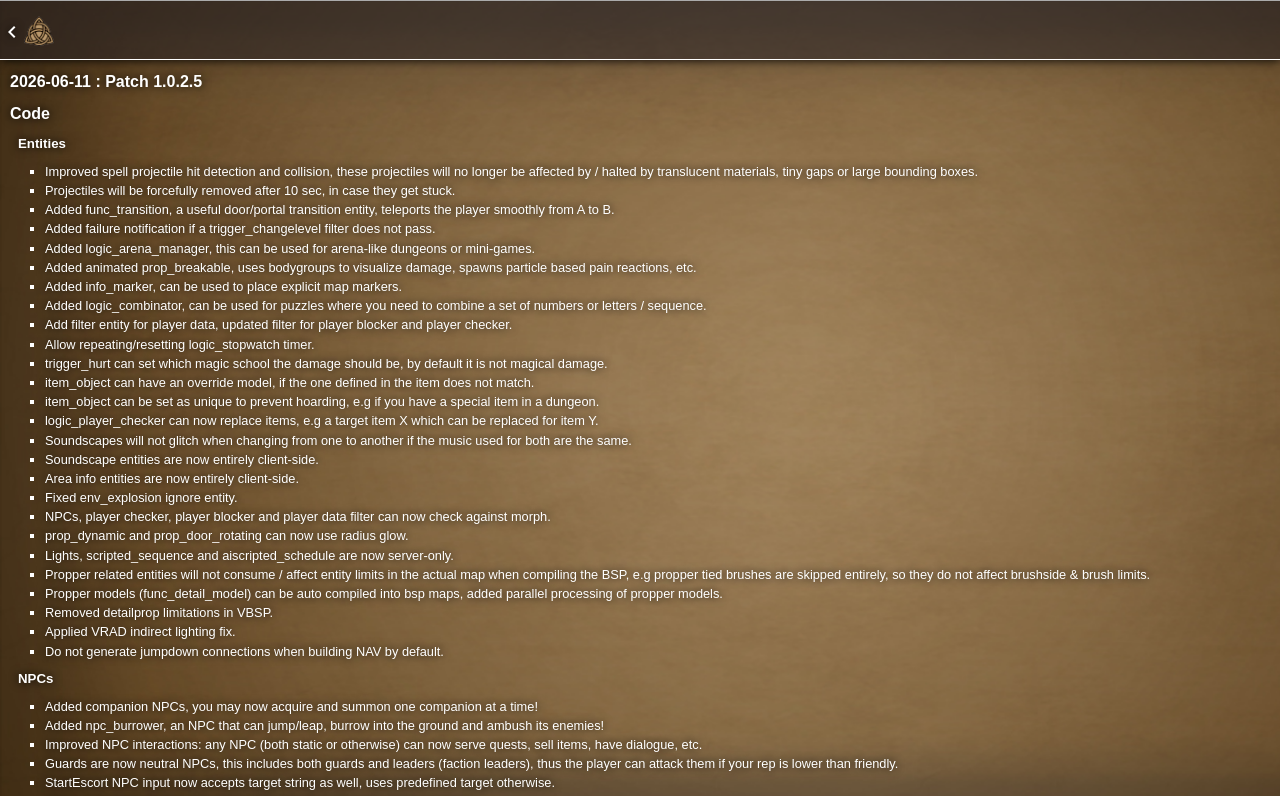
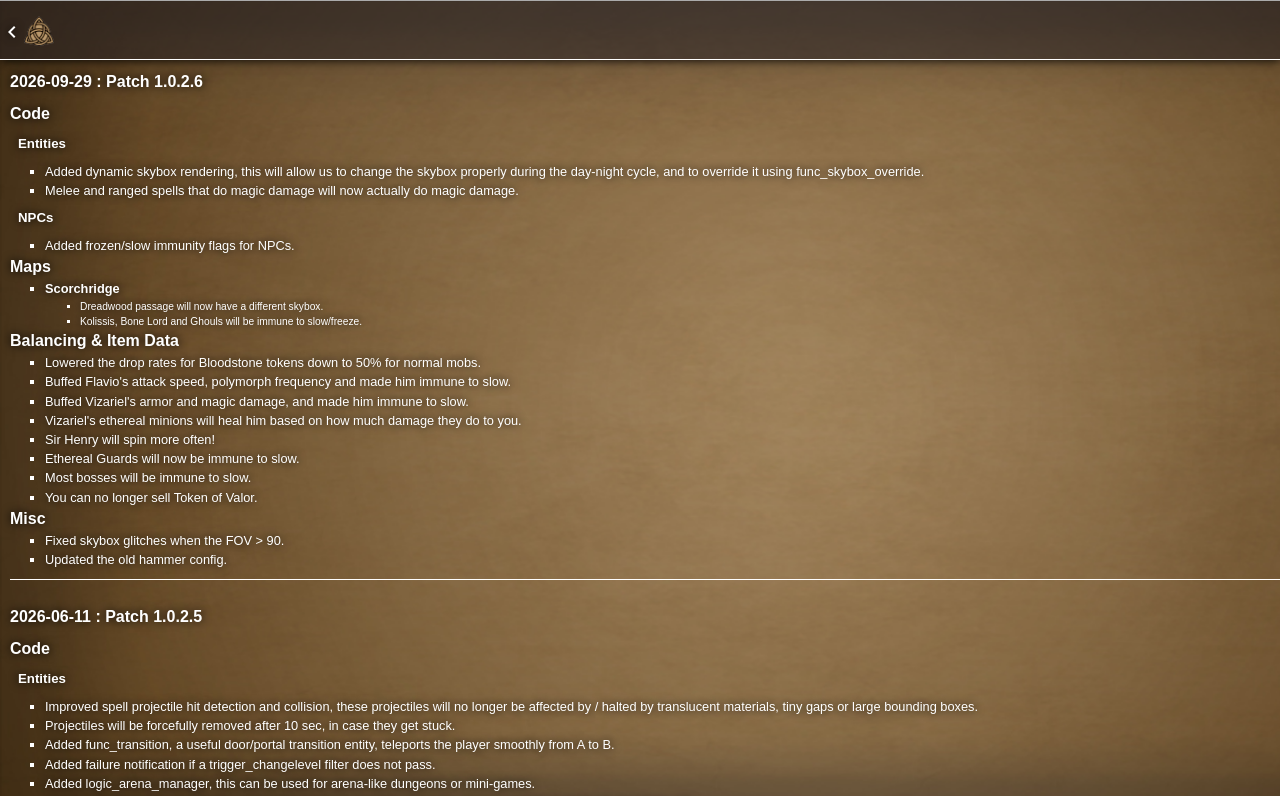
Before and after one commit to BerntA/InfestusWebApp, a Vue app in the folder client/: page /changelog in a window 1280 px wide. Shown: the top 796 px of the page. Built offline with nearby package versions, Linux system fonts and the light colour scheme; a web font is replaced by a local one.

Commit message:
Updated the wiki file and changelog

```diff
--- a/client/src/views/Changelog.vue
+++ b/client/src/views/Changelog.vue
@@ -9,6 +9,53 @@
     </div>
 
     <div style="height: 60px;"></div>
+
+    <div class="cont">
+      <div class="date">
+        2026-09-29 : Patch 1.0.2.6
+      </div>
+      <h4>Code</h4>
+
+      <h5>Entities</h5>
+      <ul class="changelogitem">
+		<li>Added dynamic skybox rendering, this will allow us to change the skybox properly during the day-night cycle, and to override it using func_skybox_override.</li>
+		<li>Melee and ranged spells that do magic damage will now actually do magic damage.</li>
+      </ul>
+
+      <h5>NPCs</h5>
+      <ul class="changelogitem">
+		<li>Added frozen/slow immunity flags for NPCs.</li>
+      </ul>
+
+      <h4>Maps</h4>
+      <ul class="changelogitem">
+        <li>
+          <b>Scorchridge</b>
+          <ul class="changelogitem">
+            <li>Dreadwood passage will now have a different skybox.</li>
+			<li>Kolissis, Bone Lord and Ghouls will be immune to slow/freeze.</li>
+          </ul>
+        </li>
+      </ul>
+
+      <h4>Balancing & Item Data</h4>
+      <ul class="changelogitem">
+		<li>Lowered the drop rates for Bloodstone tokens down to 50% for normal mobs.</li>
+		<li>Buffed Flavio's attack speed, polymorph frequency and made him immune to slow.</li>
+		<li>Buffed Vizariel's armor and magic damage, and made him immune to slow.</li>
+		<li>Vizariel's ethereal minions will heal him based on how much damage they do to you.</li>
+		<li>Sir Henry will spin more often!</li>
+		<li>Ethereal Guards will now be immune to slow.</li>
+		<li>Most bosses will be immune to slow.</li>
+		<li>You can no longer sell Token of Valor.</li>
+      </ul>
+
+      <h4>Misc</h4>
+      <ul class="changelogitem">
+		<li>Fixed skybox glitches when the FOV > 90.</li>
+		<li>Updated the old hammer config.</li>
+      </ul>
+    </div>
 
     <div class="cont">
       <div class="date">
```
Also changed, not shown: client/src/assets/data/wiki.json.
